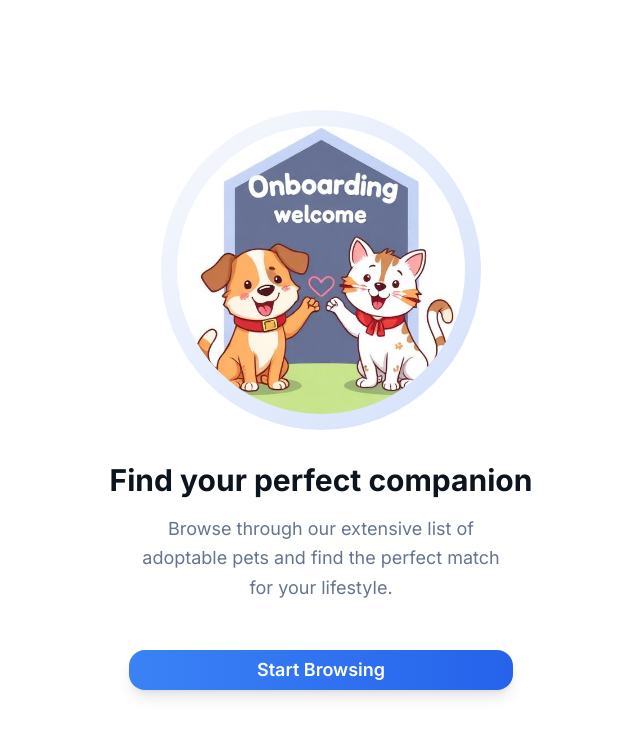
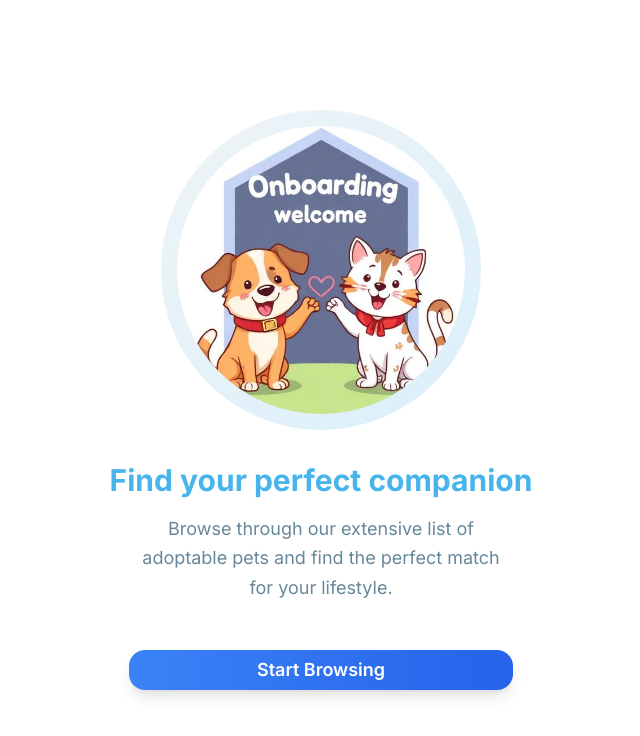
Before and after one commit to diptikadam977/pet-adopt, a React (Vite) app: page / in a window 1280 px wide. Shown: the top 736 px of the page, without its empty margins (319-959 px from the left). Built offline with nearby package versions, Linux system fonts and the light colour scheme.

Commit message:
Refactor: Change UI color to Misu Blue

```diff
--- a/src/index.css
+++ b/src/index.css
@@ -19,76 +19,76 @@ All colors MUST be HSL.
     --popover: 0 0% 100%;
     --popover-foreground: 210 40% 8%;
 
-    --primary: 210 40% 8%;
+    --primary: 200 80% 60%;
     --primary-foreground: 0 0% 98%;
 
-    --secondary: 210 40% 98%;
-    --secondary-foreground: 210 40% 8%;
+    --secondary: 200 30% 95%;
+    --secondary-foreground: 200 80% 60%;
 
-    --muted: 210 40% 96%;
-    --muted-foreground: 215 16% 47%;
+    --muted: 200 20% 92%;
+    --muted-foreground: 200 20% 50%;
 
-    --accent: 210 40% 96%;
-    --accent-foreground: 210 40% 8%;
+    --accent: 200 30% 95%;
+    --accent-foreground: 200 80% 60%;
 
     --destructive: 0 84.2% 60.2%;
     --destructive-foreground: 60 9.1% 97.8%;
 
-    --border: 214 32% 91%;
-    --input: 214 32% 91%;
-    --ring: 221.2 83.2% 53.3%;
+    --border: 200 15% 88%;
+    --input: 200 15% 88%;
+    --ring: 200 80% 60%;
 
-    /* Pet adoption app colors - Blue and White theme */
-    --orange-primary: 221.2 83.2% 53.3%;
-    --orange-secondary: 221.2 83.2% 43.3%;
-    --orange-light: 210 40% 98%;
-    --warm-gray: 210 20% 85%;
-    --warm-gray-dark: 215 16% 47%;
+    /* Pet adoption app colors - Misty Blue theme */
+    --orange-primary: 200 80% 60%;
+    --orange-secondary: 200 70% 50%;
+    --orange-light: 200 30% 95%;
+    --warm-gray: 200 15% 85%;
+    --warm-gray-dark: 200 20% 50%;
 
     /* Gradients */
     --gradient-warm: linear-gradient(135deg, hsl(var(--orange-light)), hsl(var(--orange-primary)));
-    --gradient-peach: linear-gradient(180deg, hsl(210 40% 98%), hsl(221.2 83.2% 95%));
+    --gradient-peach: linear-gradient(180deg, hsl(200 30% 95%), hsl(200 80% 90%));
 
     --radius: 1rem;
 
-    --sidebar-background: 0 0% 98%;
-    --sidebar-foreground: 240 5.3% 26.1%;
-    --sidebar-primary: 240 5.9% 10%;
+    --sidebar-background: 200 30% 95%;
+    --sidebar-foreground: 200 20% 30%;
+    --sidebar-primary: 200 80% 60%;
     --sidebar-primary-foreground: 0 0% 98%;
-    --sidebar-accent: 240 4.8% 95.9%;
-    --sidebar-accent-foreground: 240 5.9% 10%;
-    --sidebar-border: 220 13% 91%;
-    --sidebar-ring: 217.2 91.2% 59.8%;
+    --sidebar-accent: 200 20% 90%;
+    --sidebar-accent-foreground: 200 80% 60%;
+    --sidebar-border: 200 15% 88%;
+    --sidebar-ring: 200 80% 60%;
   }
 
   .dark {
-    --background: 222.2 84% 4.9%;
-    --foreground: 210 40% 98%;
-    --card: 222.2 84% 4.9%;
-    --card-foreground: 210 40% 98%;
-    --popover: 222.2 84% 4.9%;
-    --popover-foreground: 210 40% 98%;
-    --primary: 210 40% 98%;
-    --primary-foreground: 222.2 47.4% 11.2%;
-    --secondary: 217.2 32.6% 17.5%;
-    --secondary-foreground: 210 40% 98%;
-    --muted: 217.2 32.6% 17.5%;
-    --muted-foreground: 215 20.2% 65.1%;
-    --accent: 217.2 32.6% 17.5%;
-    --accent-foreground: 210 40% 98%;
+    --background: 200 20% 8%;
+    --foreground: 200 30% 95%;
+    --card: 200 20% 8%;
+    --card-foreground: 200 30% 95%;
+    --popover: 200 20% 8%;
+    --popover-foreground: 200 30% 95%;
+    --primary: 200 80% 70%;
+    --primary-foreground: 200 20% 8%;
+    --secondary: 200 30% 15%;
+    --secondary-foreground: 200 30% 95%;
+    --muted: 200 30% 15%;
+    --muted-foreground: 200 20% 65%;
+    --accent: 200 30% 15%;
+    --accent-foreground: 200 30% 95%;
     --destructive: 0 62.8% 30.6%;
-    --destructive-foreground: 210 40% 98%;
-    --border: 217.2 32.6% 17.5%;
-    --input: 217.2 32.6% 17.5%;
-    --ring: 212.7 26.8% 83.9%;
-    --sidebar-background: 240 5.9% 10%;
-    --sidebar-foreground: 240 4.8% 95.9%;
-    --sidebar-primary: 224.3 76.3% 48%;
+    --destructive-foreground: 200 30% 95%;
+    --border: 200 30% 15%;
+    --input: 200 30% 15%;
+    --ring: 200 80% 70%;
+    --sidebar-background: 200 30% 10%;
+    --sidebar-foreground: 200 30% 95%;
+    --sidebar-primary: 200 80% 60%;
     --sidebar-primary-foreground: 0 0% 100%;
-    --sidebar-accent: 240 3.7% 15.9%;
-    --sidebar-accent-foreground: 240 4.8% 95.9%;
-    --sidebar-border: 240 3.7% 15.9%;
-    --sidebar-ring: 217.2 91.2% 59.8%;
+    --sidebar-accent: 200 30% 15%;
+    --sidebar-accent-foreground: 200 30% 95%;
+    --sidebar-border: 200 30% 15%;
+    --sidebar-ring: 200 80% 70%;
   }
 }
 
```
